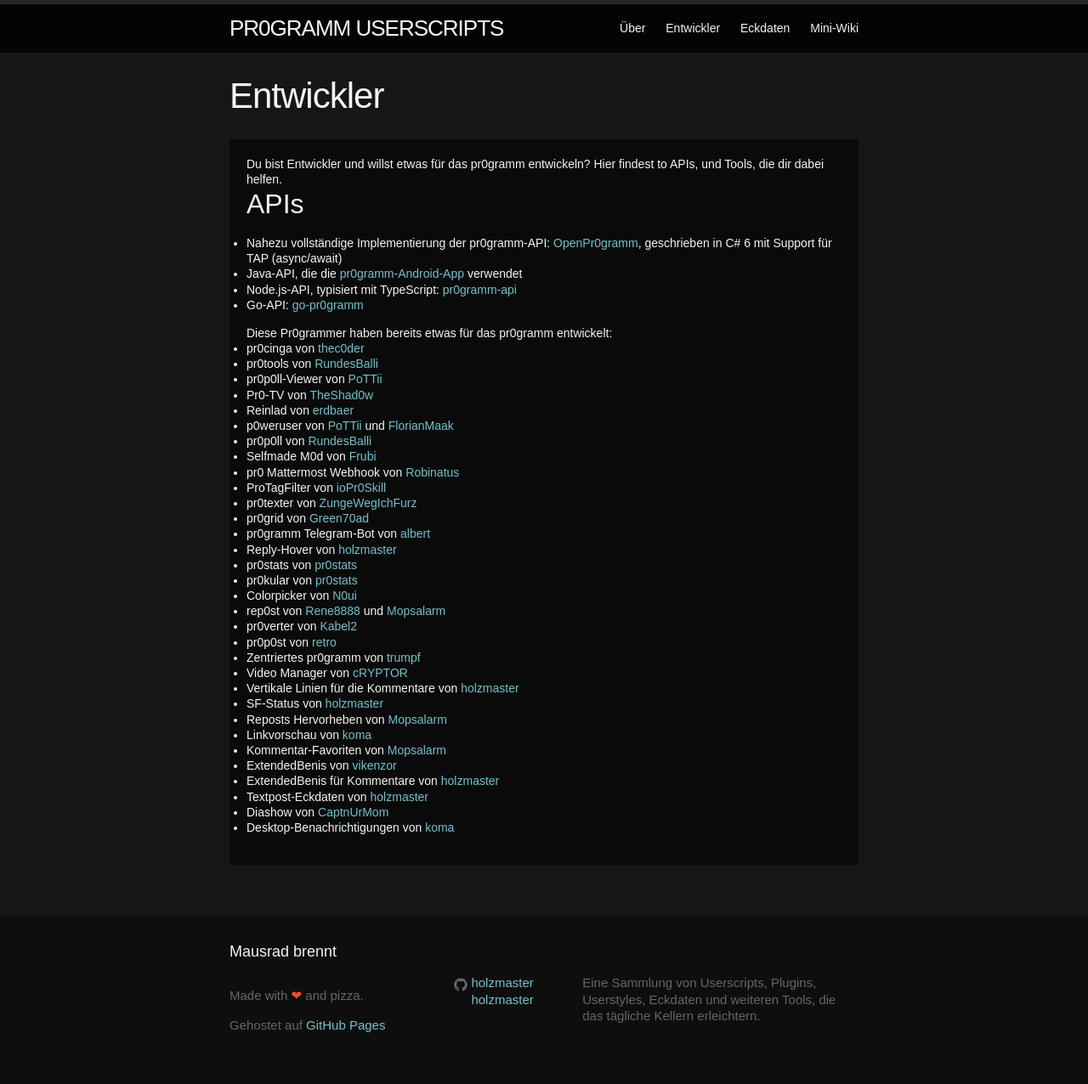
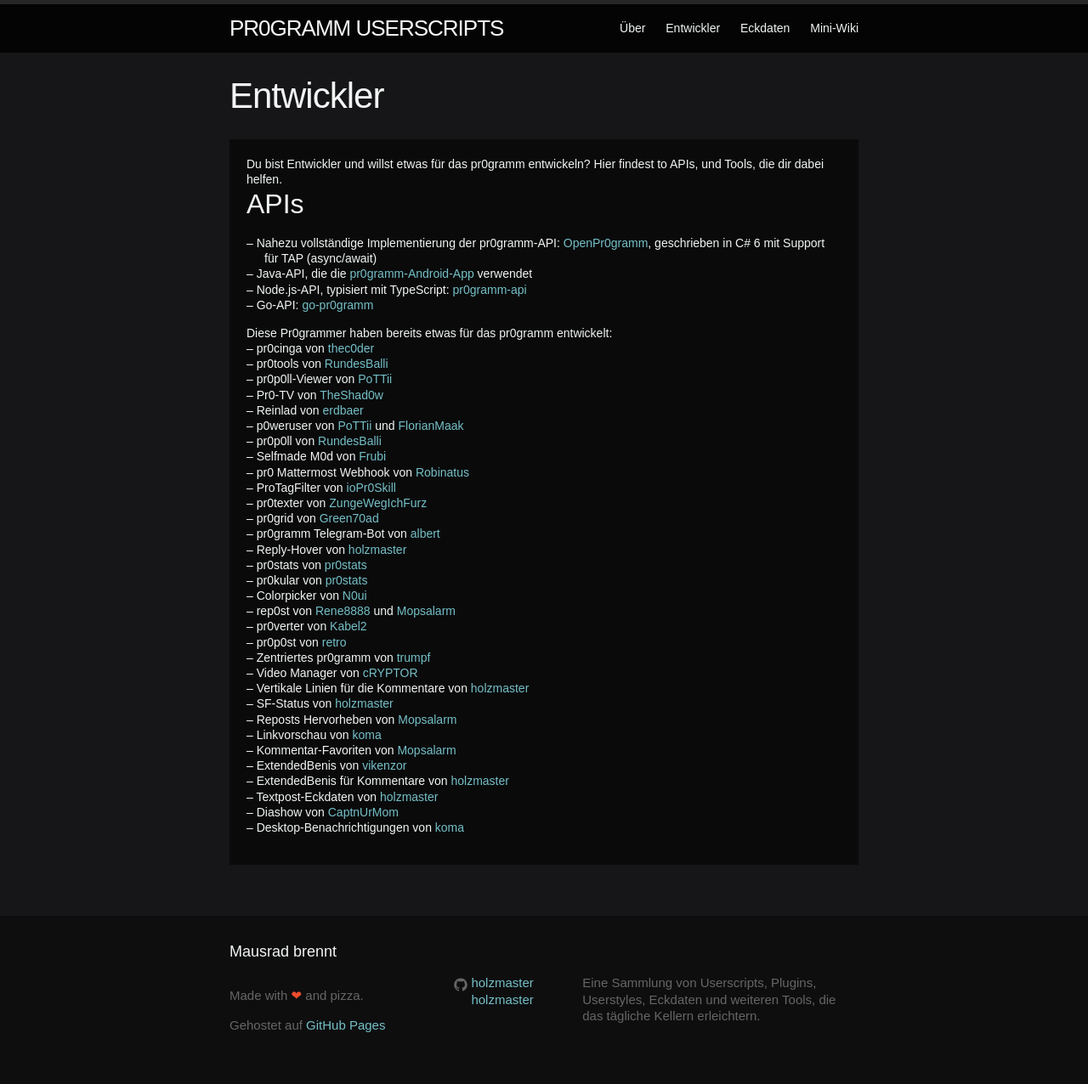
Before and after one commit to holzmaster/userscripts, a Jekyll site: the page built from developers.html, in a window 1280 px wide. Shown: the whole page at 85% size. Built offline with Jekyll 4.4.1, drawn with Linux system fonts in a browser that asks for light colours.

Commit message:
Fix developers page

```diff
--- a/developers.html
+++ b/developers.html
@@ -9,7 +9,7 @@ permalink: /developers/
 </section>
 <section>
 	<h2>APIs</h2>
-	<ul>
+	<ul class="custom-dashed-list">
 		<li>Nahezu vollständige Implementierung der pr0gramm-API: <a href="//github.com/holzmaster/OpenPr0gramm">OpenPr0gramm</a>, geschrieben in C# 6 mit Support für TAP (async/await)</li>
 		<li>Java-API, die die <a href="//github.com/mopsalarm/Pr0">pr0gramm-Android-App</a> verwendet</li>
 		<li>Node.js-API, typisiert mit TypeScript: <a href="//github.com/holzmaster/node-pr0gramm-api">pr0gramm-api</a></li>
@@ -18,7 +18,7 @@ permalink: /developers/
 </section>
 <section>
 	Diese Pr0grammer haben bereits etwas für das pr0gramm entwickelt:
-	<ul>
+	<ul class="custom-dashed-list">
 	{% for post in site.posts %}
 		<li>{{ post.title }} von {% if post.author %}
 				{% for auth in post.author %}
```
